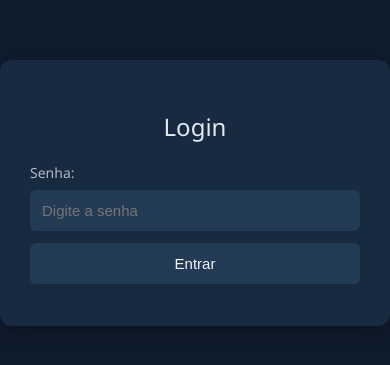
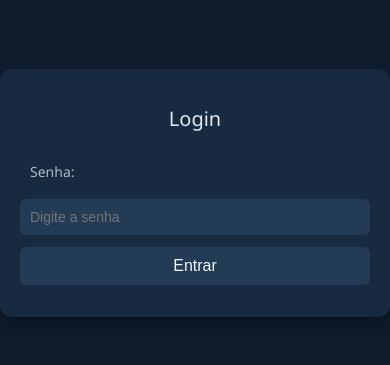
Before and after one commit to CaioAlencarLima/grupoemerge, a plain HTML site: page index.html in a window 390 px wide. Shown: the part 229-594 px from the top of the page. Drawn offline with Linux system fonts and the light colour scheme.

Commit message:
index.html

```diff
--- a/index.html
+++ b/index.html
@@ -4,6 +4,7 @@
   <meta charset="UTF-8">
   <title>Atendimentos ‒ Grupo Emerge</title>
   <link rel="icon" href="Vercel.png" type="image/x-icon">
+  <meta name="viewport" content="width=device-width, initial-scale=1.0"> <!-- Responsividade -->
   <style>
     body {
       margin: 0;
@@ -55,6 +56,24 @@
     button:hover {
       background-color: #2f4c6e;
       cursor: pointer;
+    }
+
+    /* Responsividade */
+    @media (max-width: 480px) {
+      .container {
+        padding: 20px;
+        max-width: 90%;
+      }
+      h2 {
+        font-size: 20px;
+      }
+      label, input, select, button {
+        font-size: 14px;
+        padding: 10px;
+      }
+      button {
+        font-size: 16px;
+      }
     }
   </style>
 </head>
```
